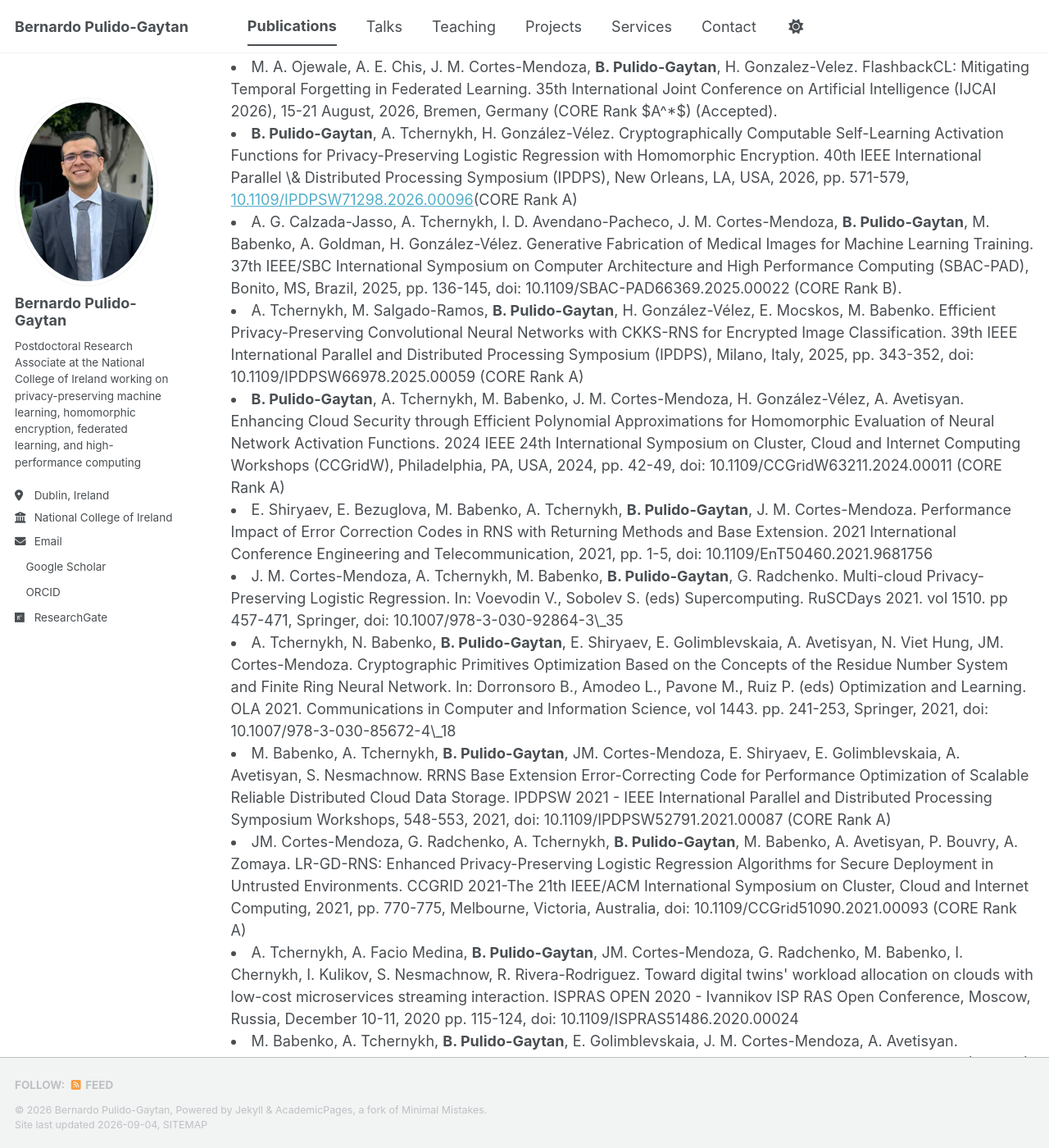
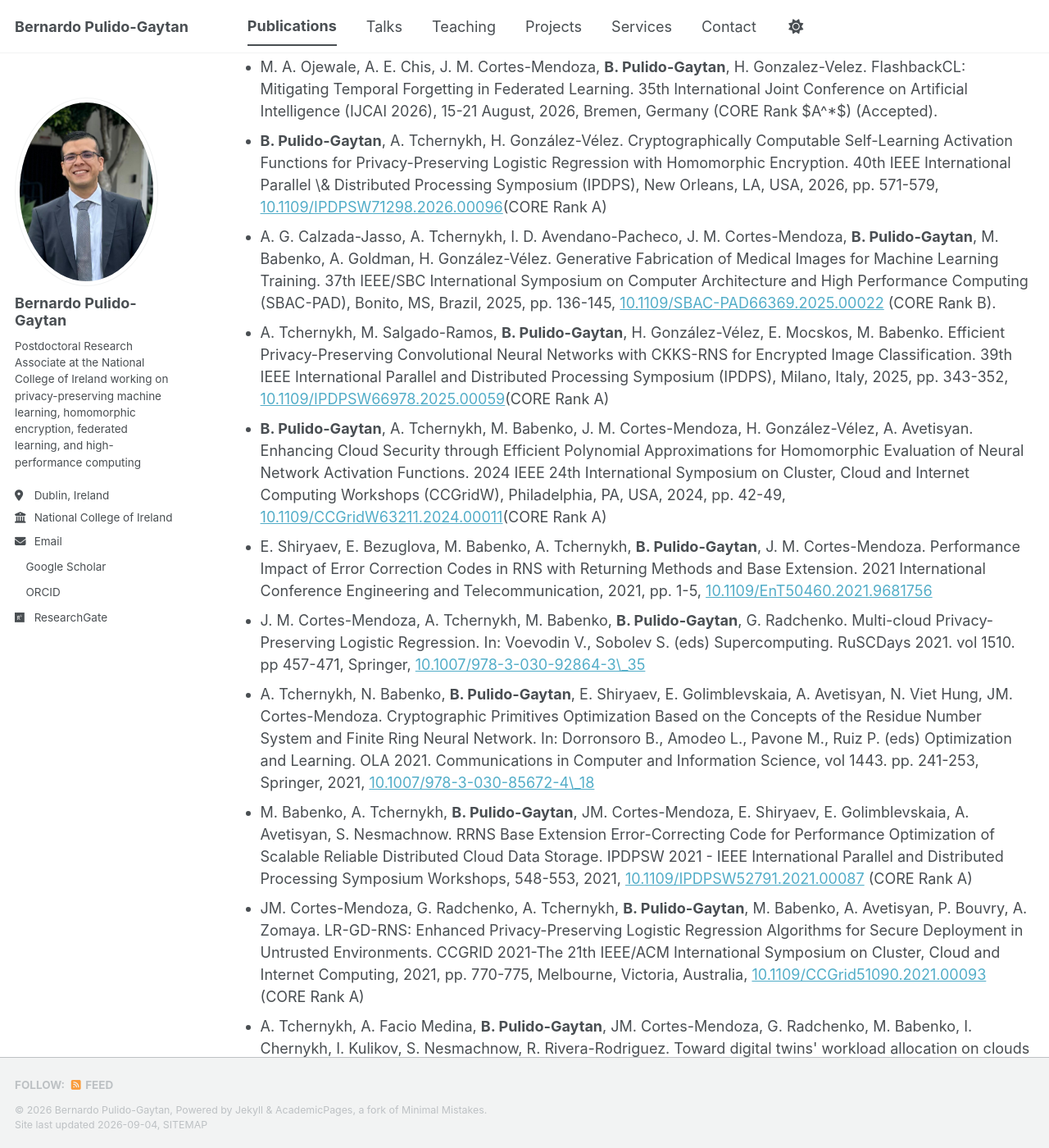
Before and after one commit to BernardoPulido/bernardopulido.github.io, a Jekyll site: the page built from _pages/publications.html, in a window 1280 px wide and 1400 px high, scrolled down 1238 px. Shown: the whole window at 82% size. Built offline with Jekyll 4.4.1, drawn with Linux system fonts in a browser that asks for light colours; a style sheet for code colours, icons or effects is not loaded; some of the changed text lies outside the part shown.

Commit message:
Update publications.html

```diff
--- a/_pages/publications.html
+++ b/_pages/publications.html
@@ -30,28 +30,24 @@ author_profile: true
 
 <ul style="list-style-type: disc; padding-left: 2em;">
 
-
+<li>M. A. Ojewale, A. E. Chis, J. M. Cortes-Mendoza, <strong>B. Pulido-Gaytan</strong>, H. Gonzalez-Velez. FlashbackCL: Mitigating Temporal Forgetting in Federated Learning. 35th International Joint Conference on Artificial Intelligence (IJCAI 2026), 15-21 August, 2026, Bremen, Germany (CORE Rank $A^*$) (Accepted).</li>
+<li><strong>B. Pulido-Gaytan</strong>, A. Tchernykh, H. González-Vélez. Cryptographically Computable Self-Learning Activation Functions for Privacy-Preserving Logistic Regression with Homomorphic Encryption. 40th IEEE International Parallel \& Distributed Processing Symposium (IPDPS), New Orleans, LA, USA, 2026, pp. 571-579, <a href="https://doi.org/10.1109/IPDPSW71298.2026.00096">10.1109/IPDPSW71298.2026.00096</a>(CORE Rank A)</li>
+<li>A. G. Calzada-Jasso, A. Tchernykh, I. D. Avendano-Pacheco, J. M. Cortes-Mendoza, <strong>B. Pulido-Gaytan</strong>, M. Babenko, A. Goldman, H. González-Vélez. Generative Fabrication of Medical Images for Machine Learning Training. 37th IEEE/SBC International Symposium on Computer Architecture and High Performance Computing (SBAC-PAD), Bonito, MS, Brazil, 2025, pp. 136-145, <a href="https://doi.org/10.1109/SBAC-PAD66369.2025.00022">10.1109/SBAC-PAD66369.2025.00022</a> (CORE Rank B).</li>
+<li>A. Tchernykh, M. Salgado-Ramos, <strong>B. Pulido-Gaytan</strong>, H. González-Vélez, E. Mocskos, M. Babenko. Efficient Privacy-Preserving Convolutional Neural Networks with CKKS-RNS for Encrypted Image Classification. 39th IEEE International Parallel and Distributed Processing Symposium (IPDPS), Milano, Italy, 2025, pp. 343-352, <a href="https://doi.org/10.1109/IPDPSW66978.2025.00059">10.1109/IPDPSW66978.2025.00059</a>(CORE Rank A)</li>
+<li><strong>B. Pulido-Gaytan</strong>, A. Tchernykh, M. Babenko, J. M. Cortes-Mendoza, H. González-Vélez, A. Avetisyan. Enhancing Cloud Security through Efficient Polynomial Approximations for Homomorphic Evaluation of Neural Network Activation Functions. 2024 IEEE 24th International Symposium on Cluster, Cloud and Internet Computing Workshops (CCGridW), Philadelphia, PA, USA, 2024, pp. 42-49, <a href="https://doi.org/10.1109/CCGridW63211.2024.00011">10.1109/CCGridW63211.2024.00011</a>(CORE Rank A)</li>
+<li>E. Shiryaev, E. Bezuglova, M. Babenko, A. Tchernykh, <strong>B. Pulido-Gaytan</strong>, J. M. Cortes-Mendoza. Performance Impact of Error Correction Codes in RNS with Returning Methods and Base Extension. 2021 International Conference Engineering and Telecommunication, 2021, pp. 1-5, <a href="https://doi.org/10.1109/EnT50460.2021.9681756">10.1109/EnT50460.2021.9681756</a></li>
+<li>J. M. Cortes-Mendoza, A. Tchernykh, M. Babenko, <strong>B. Pulido-Gaytan</strong>, G. Radchenko. Multi-cloud Privacy-Preserving Logistic Regression. In: Voevodin V., Sobolev S. (eds) Supercomputing. RuSCDays 2021. vol 1510.  pp 457-471, Springer, <a href="https://doi.org/10.1007/978-3-030-92864-3\_35">10.1007/978-3-030-92864-3\_35</a></li>
+<li>A. Tchernykh, N. Babenko, <strong>B. Pulido-Gaytan</strong>, E. Shiryaev, E. Golimblevskaia, A. Avetisyan, N. Viet Hung, JM. Cortes-Mendoza. Cryptographic Primitives Optimization Based on the Concepts of the Residue Number System and Finite Ring Neural Network. In: Dorronsoro B., Amodeo L., Pavone M., Ruiz P. (eds) Optimization and Learning. OLA 2021. Communications in Computer and Information Science, vol 1443. pp. 241-253, Springer, 2021, <a href="https://doi.org/10.1007/978-3-030-85672-4\_18">10.1007/978-3-030-85672-4\_18</a></li>
+<li>M. Babenko, A. Tchernykh, <strong>B. Pulido-Gaytan</strong>, JM. Cortes-Mendoza, E. Shiryaev, E. Golimblevskaia, A. Avetisyan, S. Nesmachnow. RRNS Base Extension Error-Correcting Code for Performance Optimization of Scalable Reliable Distributed Cloud Data Storage. IPDPSW 2021 - IEEE International Parallel and Distributed Processing Symposium Workshops, 548-553, 2021, <a href="https://doi.org/10.1109/IPDPSW52791.2021.00087">10.1109/IPDPSW52791.2021.00087</a> (CORE Rank A)</li>
+<li>JM. Cortes-Mendoza, G. Radchenko, A. Tchernykh, <strong>B. Pulido-Gaytan</strong>, M. Babenko, A. Avetisyan, P. Bouvry, A. Zomaya. LR-GD-RNS: Enhanced Privacy-Preserving Logistic Regression Algorithms for Secure Deployment in Untrusted Environments. CCGRID 2021-The 21th IEEE/ACM International Symposium on Cluster, Cloud and Internet Computing, 2021, pp. 770-775, Melbourne, Victoria, Australia, <a href="https://doi.org/10.1109/CCGrid51090.2021.00093">10.1109/CCGrid51090.2021.00093</a> (CORE Rank A)</li>
+<li>A. Tchernykh, A. Facio Medina, <strong>B. Pulido-Gaytan</strong>, JM. Cortes-Mendoza, G. Radchenko, M. Babenko, I. Chernykh, I. Kulikov, S. Nesmachnow, R. Rivera-Rodriguez. Toward digital twins' workload allocation on clouds with low-cost microservices streaming interaction. ISPRAS OPEN 2020 - Ivannikov ISP RAS Open Conference, Moscow, Russia, December 10-11, 2020 pp. 115-124, <a href="https://doi.org/10.1109/ISPRAS51486.2020.00024">10.1109/ISPRAS51486.2020.00024</a></li>
+<li>M. Babenko, A. Tchernykh, <strong>B. Pulido-Gaytan</strong>, E. Golimblevskaia, J. M. Cortes-Mendoza, A. Avetisyan. Experimental Evaluation of Homomorphic Comparison Methods, 2020 Ivannikov Ispras Open Conference (ISPRAS), 2020, pp. 69-74, <a href="https://doi.org/10.1109/ISPRAS51486.2020.00017">10.1109/ISPRAS51486.2020.00017</a></li>
+<li>M. Babenko, A. Tchernykh, E. Golimblevskaia, <strong>B. Pulido-Gaytan</strong>, A. Avetisyan. Homomorphic Comparison Methods: Technologies, Challenges, and Opportunities. En\&T-2020 - 2020 International Conference Engineering and Telecommunication, IEEE, 2021, pp. 1-5, <a href="https://doi.org/10.1109/EnT50437.2020.9431252">10.1109/EnT50437.2020.9431252</a></li>
+<li>E. Shiryaev, E. Golimblevskaia, M. Babenko, A. Tchernykh, . Improvement of the approximate method for the comparison operation in the RNS. En\&T-2020 - 2020 International Conference Engineering and Telecommunication (En\&T), IEEE,  2021, pp. 1-6, <a href="https://doi.org/10.1109/EnT50437.2020.9431290">10.1109/EnT50437.2020.9431290</a></li>
+<li>J. M. Cortes-Mendoza, A. Tchernykh, M. Babenko, <strong>B. Pulido-Gaytan</strong>, G. Radchenko, F. Leprevost, X. Wang. Privacy-Preserving Logistic Regression as a Cloud Service based on Residue Number System.  In Supercomputing. RuSCDays 2020. vol 1331, <a href="https://doi.org/10.1007/978-3-030-64616-5\_51">10.1007/978-3-030-64616-5\_51</a></li>
+<li><strong>B. Pulido-Gaytan</strong>, A. Tchernykh, JM. Cortes-Mendoza, M. Babenko, G. Radchenko. A Survey on Privacy-Preserving Machine Learning with Fully Homomorphic Encryption. In: In: Nesmachnow S., Castro H., Tchernykh A. (eds) High Performance Computing. CARLA 2020. vol 1327. pp 115-129 2021, Springer, <a href="https://doi.org/10.1007/978-3-030-68035-0\_9">10.1007/978-3-030-68035-0\_9</a></li>
+<li><strong>B. Pulido-Gaytan</strong>, A. Tchernykh, S. Nesmachnow, A. Salas, A. Avetisyan, H. E. Castro, C. J. Barrios. Multi-Objective Optimization of Vehicle Routing with Environmental Penalty. In: Torres M., Klapp J. (eds) Supercomputing. ISUM 2019. Communications in Computer and Information Science, vol 1151, pp 147-162, 2019, Springer, <a href="https://doi.org/10.1007/978-3-030-38043-4\_13">10.1007/978-3-030-38043-4\_13</a></li>
+<li><strong>B. Pulido-Gaytan</strong>, A. Tchernykh, M. Babenko, J. M. Cortes-Mendoza, G. Radchenko, A. Avetisyan, A. Yu. Drozdov. Toward Fast and Accurate Polynomial Approximations for Practical Homomorphic Evaluation of Neural Network Activation Functions. HPCS 2020 - The 18th International Conference on High Performance Computing \& Simulation. October 26-30, 2020, Barcelona, Spain (CORE Rank B) (Accepted)</li>
 </ul>
 
-
-<li>M. A. Ojewale, A. E. Chis, J. M. Cortes-Mendoza, <strong>B. Pulido-Gaytan</strong>, H. Gonzalez-Velez. FlashbackCL: Mitigating Temporal Forgetting in Federated Learning. 35th International Joint Conference on Artificial Intelligence (IJCAI 2026), 15-21 August, 2026, Bremen, Germany (CORE Rank $A^*$) (Accepted).</li>
-<li><strong>B. Pulido-Gaytan</strong>, A. Tchernykh, H. González-Vélez. Cryptographically Computable Self-Learning Activation Functions for Privacy-Preserving Logistic Regression with Homomorphic Encryption. 40th IEEE International Parallel \& Distributed Processing Symposium (IPDPS), New Orleans, LA, USA, 2026, pp. 571-579, <a href="https://doi.org/10.1109/IPDPSW71298.2026.00096">10.1109/IPDPSW71298.2026.00096</a>(CORE Rank A)</li>
-<li>A. G. Calzada-Jasso, A. Tchernykh, I. D. Avendano-Pacheco, J. M. Cortes-Mendoza, <strong>B. Pulido-Gaytan</strong>, M. Babenko, A. Goldman, H. González-Vélez. Generative Fabrication of Medical Images for Machine Learning Training. 37th IEEE/SBC International Symposium on Computer Architecture and High Performance Computing (SBAC-PAD), Bonito, MS, Brazil, 2025, pp. 136-145, doi: 10.1109/SBAC-PAD66369.2025.00022 (CORE Rank B).</li>
-<li>A. Tchernykh, M. Salgado-Ramos, <strong>B. Pulido-Gaytan</strong>, H. González-Vélez, E. Mocskos, M. Babenko. Efficient Privacy-Preserving Convolutional Neural Networks with CKKS-RNS for Encrypted Image Classification. 39th IEEE International Parallel and Distributed Processing Symposium (IPDPS), Milano, Italy, 2025, pp. 343-352, doi: 10.1109/IPDPSW66978.2025.00059 (CORE Rank A)</li>
-<li><strong>B. Pulido-Gaytan</strong>, A. Tchernykh, M. Babenko, J. M. Cortes-Mendoza, H. González-Vélez, A. Avetisyan. Enhancing Cloud Security through Efficient Polynomial Approximations for Homomorphic Evaluation of Neural Network Activation Functions. 2024 IEEE 24th International Symposium on Cluster, Cloud and Internet Computing Workshops (CCGridW), Philadelphia, PA, USA, 2024, pp. 42-49, doi: 10.1109/CCGridW63211.2024.00011 (CORE Rank A)</li>
-<li>E. Shiryaev, E. Bezuglova, M. Babenko, A. Tchernykh, <strong>B. Pulido-Gaytan</strong>, J. M. Cortes-Mendoza. Performance Impact of Error Correction Codes in RNS with Returning Methods and Base Extension. 2021 International Conference Engineering and Telecommunication, 2021, pp. 1-5, doi: 10.1109/EnT50460.2021.9681756</li>
-<li>J. M. Cortes-Mendoza, A. Tchernykh, M. Babenko, <strong>B. Pulido-Gaytan</strong>, G. Radchenko. Multi-cloud Privacy-Preserving Logistic Regression. In: Voevodin V., Sobolev S. (eds) Supercomputing. RuSCDays 2021. vol 1510.  pp 457-471, Springer, doi: 10.1007/978-3-030-92864-3\_35</li>
-<li>A. Tchernykh, N. Babenko, <strong>B. Pulido-Gaytan</strong>, E. Shiryaev, E. Golimblevskaia, A. Avetisyan, N. Viet Hung, JM. Cortes-Mendoza. Cryptographic Primitives Optimization Based on the Concepts of the Residue Number System and Finite Ring Neural Network. In: Dorronsoro B., Amodeo L., Pavone M., Ruiz P. (eds) Optimization and Learning. OLA 2021. Communications in Computer and Information Science, vol 1443. pp. 241-253, Springer, 2021, doi: 10.1007/978-3-030-85672-4\_18</li>
-<li>M. Babenko, A. Tchernykh, <strong>B. Pulido-Gaytan</strong>, JM. Cortes-Mendoza, E. Shiryaev, E. Golimblevskaia, A. Avetisyan, S. Nesmachnow. RRNS Base Extension Error-Correcting Code for Performance Optimization of Scalable Reliable Distributed Cloud Data Storage. IPDPSW 2021 - IEEE International Parallel and Distributed Processing Symposium Workshops, 548-553, 2021, doi: 10.1109/IPDPSW52791.2021.00087 (CORE Rank A)</li>
-<li>JM. Cortes-Mendoza, G. Radchenko, A. Tchernykh, <strong>B. Pulido-Gaytan</strong>, M. Babenko, A. Avetisyan, P. Bouvry, A. Zomaya. LR-GD-RNS: Enhanced Privacy-Preserving Logistic Regression Algorithms for Secure Deployment in Untrusted Environments. CCGRID 2021-The 21th IEEE/ACM International Symposium on Cluster, Cloud and Internet Computing, 2021, pp. 770-775, Melbourne, Victoria, Australia, doi: 10.1109/CCGrid51090.2021.00093 (CORE Rank A)</li>
-<li>A. Tchernykh, A. Facio Medina, <strong>B. Pulido-Gaytan</strong>, JM. Cortes-Mendoza, G. Radchenko, M. Babenko, I. Chernykh, I. Kulikov, S. Nesmachnow, R. Rivera-Rodriguez. Toward digital twins' workload allocation on clouds with low-cost microservices streaming interaction. ISPRAS OPEN 2020 - Ivannikov ISP RAS Open Conference, Moscow, Russia, December 10-11, 2020 pp. 115-124, doi: 10.1109/ISPRAS51486.2020.00024</li>
-<li>M. Babenko, A. Tchernykh, <strong>B. Pulido-Gaytan</strong>, E. Golimblevskaia, J. M. Cortes-Mendoza, A. Avetisyan. Experimental Evaluation of Homomorphic Comparison Methods, 2020 Ivannikov Ispras Open Conference (ISPRAS), 2020, pp. 69-74, doi: 10.1109/ISPRAS51486.2020.00017</li>
-<li>M. Babenko, A. Tchernykh, E. Golimblevskaia, <strong>B. Pulido-Gaytan</strong>, A. Avetisyan. Homomorphic Comparison Methods: Technologies, Challenges, and Opportunities. En\&T-2020 - 2020 International Conference Engineering and Telecommunication, IEEE, 2021, pp. 1-5, doi: 10.1109/EnT50437.2020.9431252</li>
-<li>E. Shiryaev, E. Golimblevskaia, M. Babenko, A. Tchernykh, . Improvement of the approximate method for the comparison operation in the RNS. En\&T-2020 - 2020 International Conference Engineering and Telecommunication (En\&T), IEEE,  2021, pp. 1-6, doi: 10.1109/EnT50437.2020.9431290</li>
-<li>J. M. Cortes-Mendoza, A. Tchernykh, M. Babenko, <strong>B. Pulido-Gaytan</strong>, G. Radchenko, F. Leprevost, X. Wang. Privacy-Preserving Logistic Regression as a Cloud Service based on Residue Number System.  In Supercomputing. RuSCDays 2020. vol 1331, doi: 10.1007/978-3-030-64616-5\_51</li>
-<li><strong>B. Pulido-Gaytan</strong>, A. Tchernykh, JM. Cortes-Mendoza, M. Babenko, G. Radchenko. A Survey on Privacy-Preserving Machine Learning with Fully Homomorphic Encryption. In: In: Nesmachnow S., Castro H., Tchernykh A. (eds) High Performance Computing. CARLA 2020. vol 1327. pp 115-129 2021, Springer, doi: 10.1007/978-3-030-68035-0\_9</li>
-<li><strong>B. Pulido-Gaytan</strong>, A. Tchernykh, S. Nesmachnow, A. Salas, A. Avetisyan, H. E. Castro, C. J. Barrios. Multi-Objective Optimization of Vehicle Routing with Environmental Penalty. In: Torres M., Klapp J. (eds) Supercomputing. ISUM 2019. Communications in Computer and Information Science, vol 1151, pp 147-162, 2019, Springer, doi: 10.1007/978-3-030-38043-4\_13</li>
-<li><strong>B. Pulido-Gaytan</strong>, A. Tchernykh, M. Babenko, J. M. Cortes-Mendoza, G. Radchenko, A. Avetisyan, A. Yu. Drozdov. Toward Fast and Accurate Polynomial Approximations for Practical Homomorphic Evaluation of Neural Network Activation Functions. HPCS 2020 - The 18th International Conference on High Performance Computing \& Simulation. October 26-30, 2020, Barcelona, Spain (CORE Rank B) (Accepted)</li>
-
-
 <h2>Theses</h2><hr />
```
